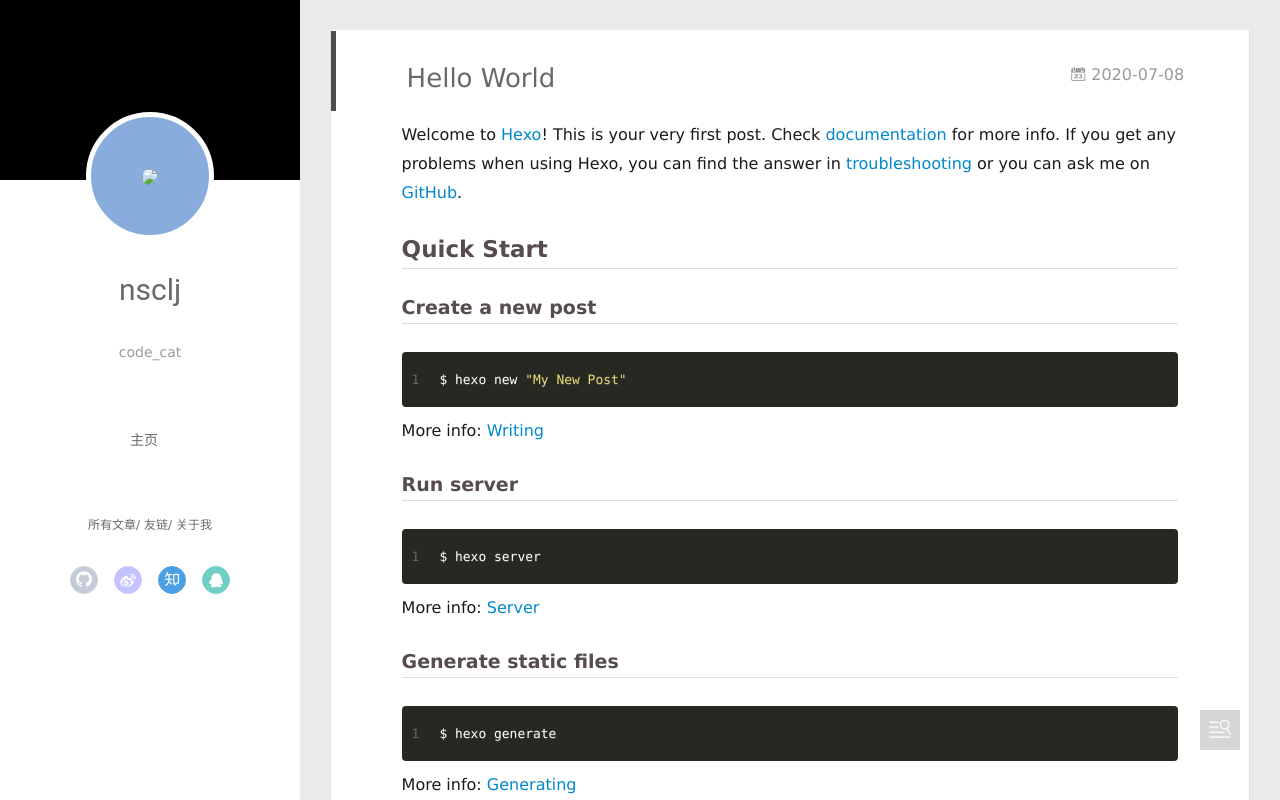
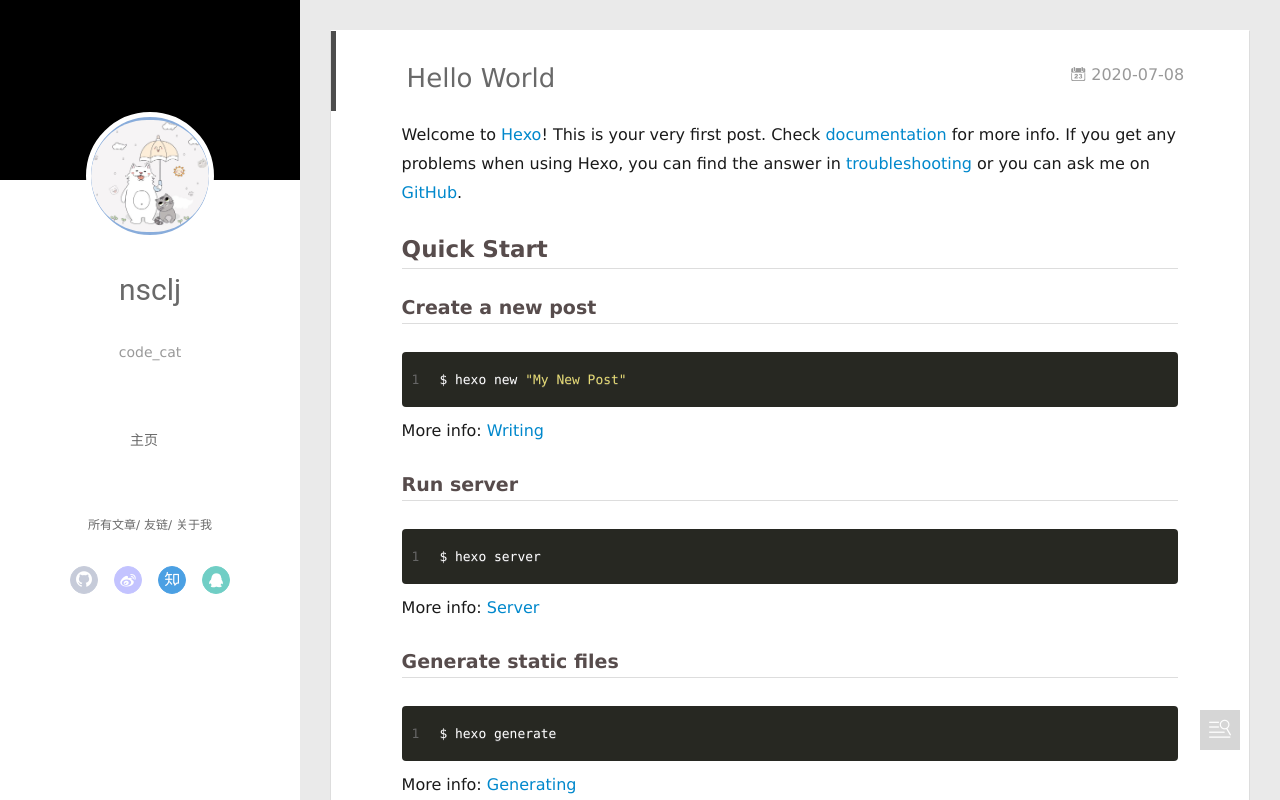
Before and after one commit to nsclj/nsclj.github.io, a plain HTML site: page 2020/07/08/hello-world/index.html in a window 1280 px wide. Drawn offline with Linux system fonts and the light colour scheme; no server answers.

Commit message:
Site updated: 2020-07-09 13:10:33

```diff
--- a/2020/07/08/hello-world/index.html
+++ b/2020/07/08/hello-world/index.html
@@ -47,7 +47,7 @@
 <div class="intrude-less">
 	<header id="header" class="inner">
 		<a href="/" class="profilepic">
-			<img src="/img nsclj.jpg" class="js-avatar">
+			<img src="/img/nsclj.jpg" class="js-avatar">
 		</a>
 		<hgroup>
 		  <h1 class="header-author"><a href="/">nsclj</a></h1>
@@ -105,7 +105,7 @@
 	<div class="intrude-less">
 		<header id="header" class="inner">
 			<div class="profilepic">
-				<img src="/img nsclj.jpg" class="js-avatar">
+				<img src="/img/nsclj.jpg" class="js-avatar">
 			</div>
 			<hgroup>
 			  <h1 class="header-author js-header-author">nsclj</h1>
```
Also changed, not shown: 2020/07/09/first-test/index.html (+2 -2 lines), 404.html (+2 -2 lines), archives/2020/07/index.html (+2 -2 lines), archives/2020/index.html (+2 -2 lines), archives/index.html (+2 -2 lines), index.html (+2 -2 lines).
